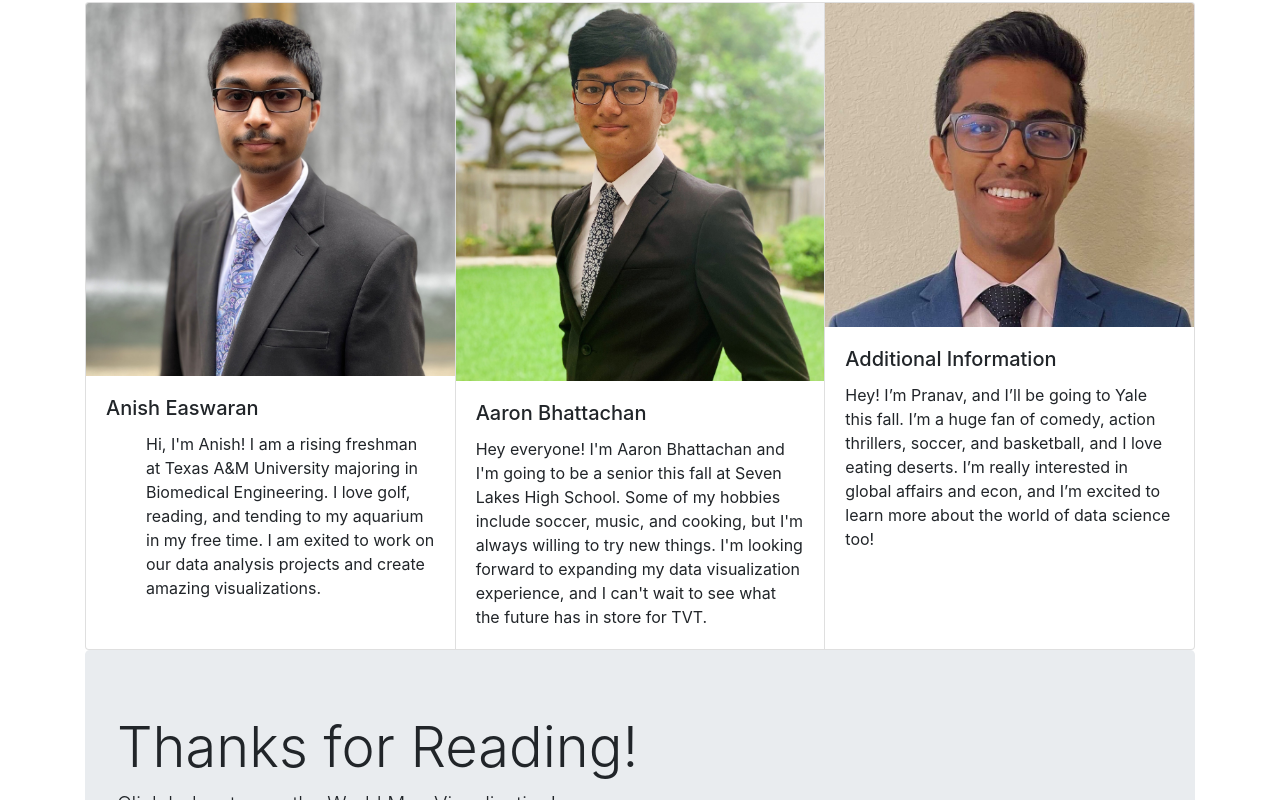
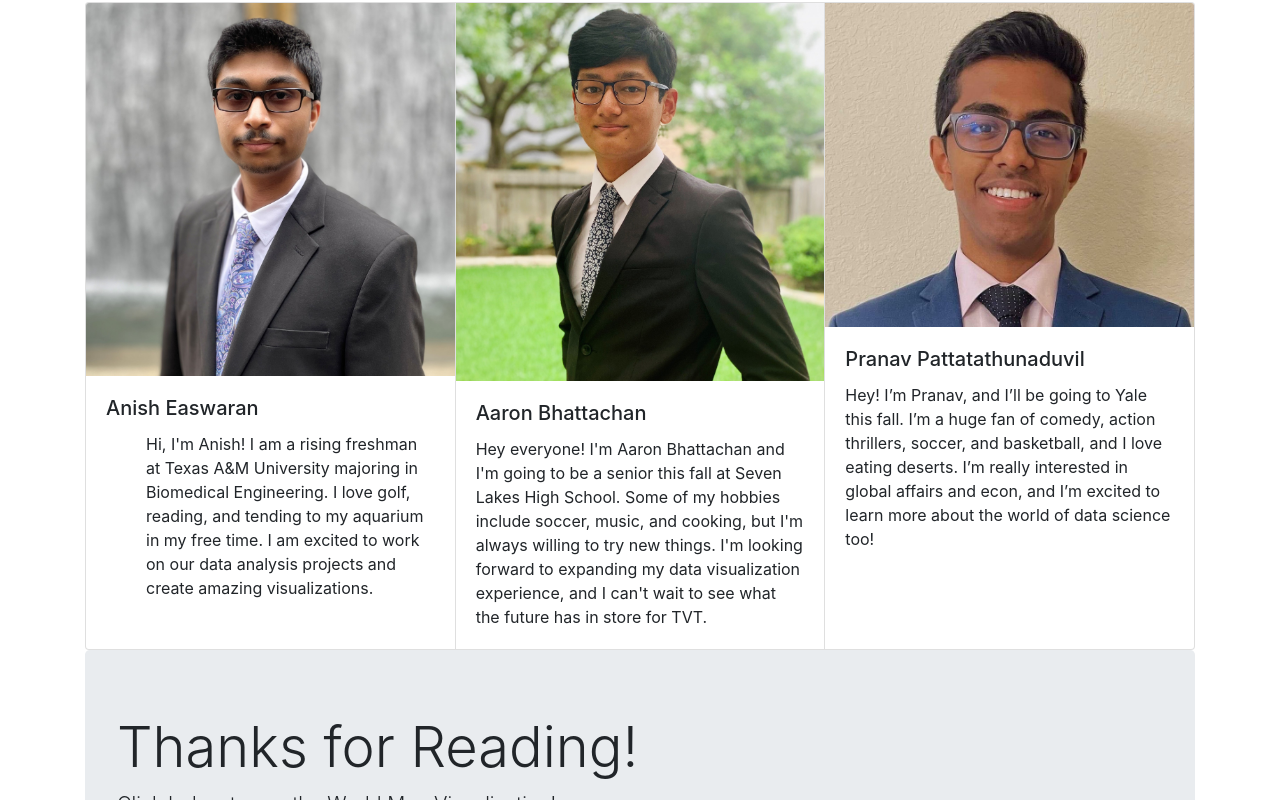
Before and after one commit to AnishEaswaran/TVTVizathonProject, a plain HTML site: page index.html in a window 1280 px wide. Shown: the part 534-1334 px from the top of the page. Drawn offline with nearby package versions, Linux system fonts and the light colour scheme.

Commit message:
Update index.html

```diff
--- a/index.html
+++ b/index.html
@@ -57,7 +57,7 @@
                       <div class="card-body">
                         <h5 class="card-title">Anish Easwaran</h5>
                         <ul class="card-text">
-                          <p class="card-text">Hi, I'm Anish! I am a rising freshman at Texas A&M University majoring in Biomedical Engineering. I love golf, reading, and tending to my aquarium in my free time. I am exited to work on our data analysis projects and create amazing visualizations.</p>
+                          <p class="card-text">Hi, I'm Anish! I am a rising freshman at Texas A&M University majoring in Biomedical Engineering. I love golf, reading, and tending to my aquarium in my free time. I am excited to work on our data analysis projects and create amazing visualizations.</p>
                         </ul>
                       </div>
                     </div>
@@ -71,7 +71,7 @@
                     <div class="card">
                         <img src="pranav.jpg" class="card-img-top" alt="">
                       <div class="card-body">
-                        <h5 class="card-title">Additional Information</h5>
+                        <h5 class="card-title">Pranav Pattatathunaduvil</h5>
                         <p class="card-text">Hey! I’m Pranav, and I’ll be going to Yale this fall. I’m a huge fan of comedy, action thrillers, soccer, and basketball, and I love eating deserts. I’m really interested in global affairs and econ, and I’m excited to learn more about the world of data science too!</p>
                       </div>
                     </div>
```
